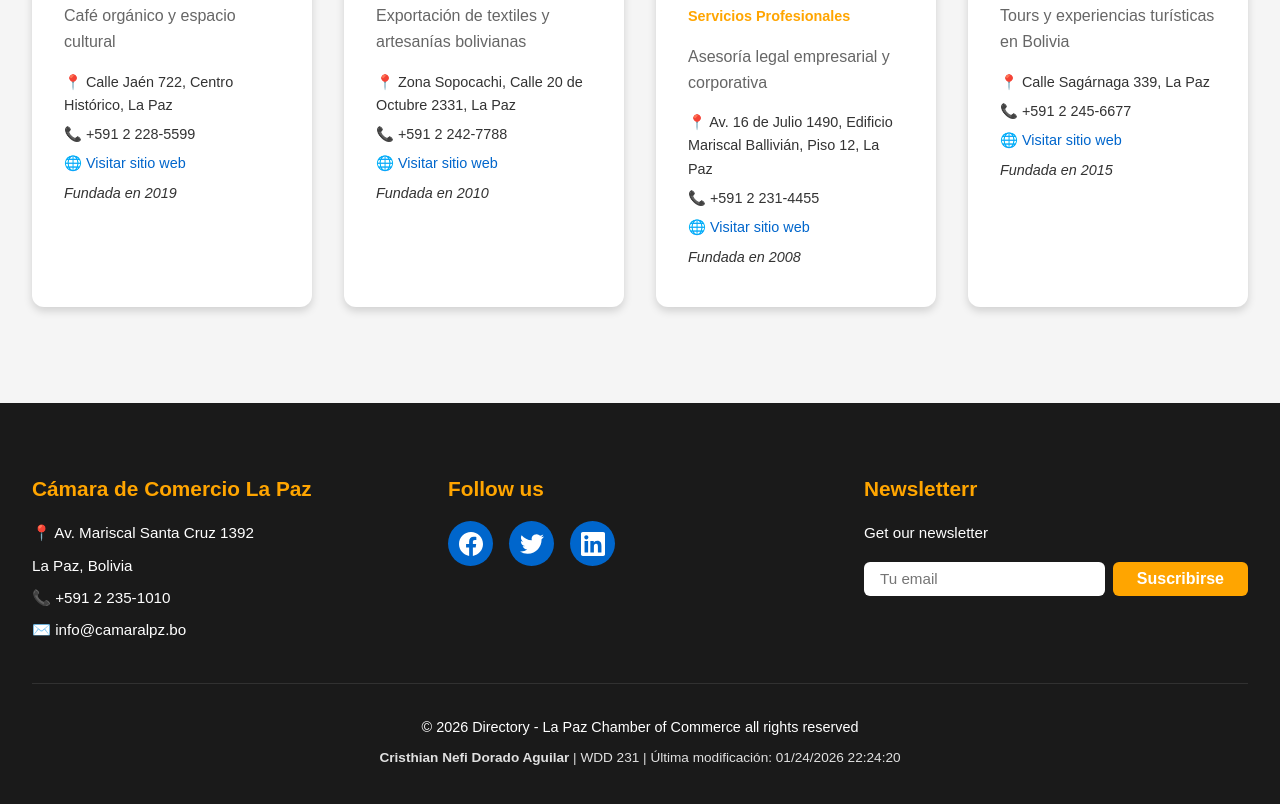
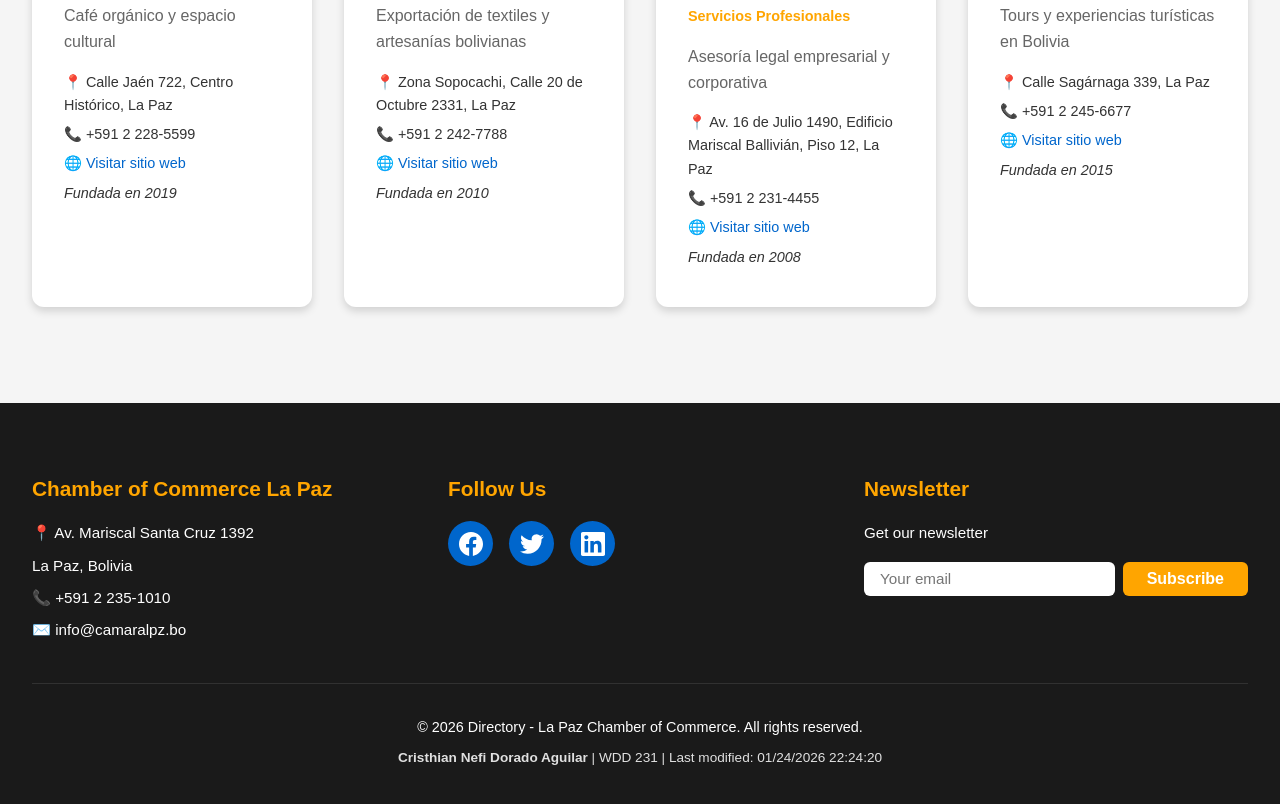
Before and after one commit to cheze22/wdd231, a plain HTML site: page chamber/directory.html in a window 1280 px wide. Shown: the part 1649-2453 px from the top of the page. Drawn offline with Linux system fonts and the light colour scheme.

Commit message:
week02 v2

```diff
--- a/chamber/directory.html
+++ b/chamber/directory.html
@@ -1,12 +1,11 @@
 <!DOCTYPE html>
-<html lang="es">
+<html lang="en">
 <head>
     <meta charset="UTF-8">
     <meta name="viewport" content="width=device-width, initial-scale=1.0">
     <meta name="description" content="Directory of members of the La Paz Chamber of Commerce - Local companies committed to the economic development of our region">
     <meta name="author" content="Cristhian Nefi Dorado Aguilar">
 
-    <!-- Facebook Open Graph Meta Tags -->
     <!-- Facebook Open Graph Meta Tags -->
     <meta property="og:title" content="Directory of members of the La Paz Chamber of Commerce">
     <meta property="og:description" content="Discover the member companies of our chamber of commerce">
@@ -17,11 +16,13 @@
     <title>Directory - La Paz Chamber of Commerce</title>
 
     <!-- Favicon -->
-
-
     <link rel="icon" type="image/png" sizes="32x32" href="images/favicon.png">
     <link rel="icon" type="image/png" sizes="16x16" href="images/favicon.png">
 
+    <!-- Google Fonts -->
+    <link rel="preconnect" href="https://fonts.googleapis.com">
+    <link rel="preconnect" href="https://fonts.gstatic.com" crossorigin>
+    <link href="https://fonts.googleapis.com/css2?family=Poppins:wght@300;400;600;700&family=Roboto:wght@300;400;500;700&display=swap" rel="stylesheet">
 
     <!-- CSS Files -->
     <link rel="stylesheet" href="styles/normalize.css">
@@ -34,11 +35,11 @@
     <header>
         <div class="header-container">
             <div class="logo">
-                <img src="images/image.png" alt="Logo Chamber of Commerce">
+                <img src="images/image.png" alt="Logo Chamber of Commerce La Paz">
                 <h1>Chamber of Commerce<br><span>La Paz</span></h1>
             </div>
 
-            <button id="menu-toggle" aria-label="open nav">
+            <button id="menu-toggle" aria-label="Open navigation menu">
                 <span></span>
                 <span></span>
                 <span></span>
@@ -60,14 +61,12 @@
     <!-- Main Content -->
     <main>
         <div class="directory-container">
-            <h2>Member Directory
-
-            </h2>
+            <h2>Member Directory</h2>
             <p class="intro-text">Get to know the companies that are part of our chamber of commerce and contribute to the economic development of La Paz.</p>
 
             <!-- View Toggle Buttons -->
             <div class="view-controls">
-                <button id="grid-view" class="view-btn active" aria-label="another pv">
+                <button id="grid-view" class="view-btn active" aria-label="Grid view">
                     <svg xmlns="http://www.w3.org/2000/svg" width="24" height="24" viewBox="0 0 24 24" fill="none" stroke="currentColor" stroke-width="2">
                         <rect x="3" y="3" width="7" height="7"></rect>
                         <rect x="14" y="3" width="7" height="7"></rect>
@@ -76,7 +75,7 @@
                     </svg>
                     Grid
                 </button>
-                <button id="list-view" class="view-btn" aria-label="Vista de lista">
+                <button id="list-view" class="view-btn" aria-label="List view">
                     <svg xmlns="http://www.w3.org/2000/svg" width="24" height="24" viewBox="0 0 24 24" fill="none" stroke="currentColor" stroke-width="2">
                         <line x1="8" y1="6" x2="21" y2="6"></line>
                         <line x1="8" y1="12" x2="21" y2="12"></line>
@@ -101,7 +100,7 @@
         <div class="footer-container">
             <div class="footer-info">
                 <div class="footer-section contact-info">
-                    <h3>Cámara de Comercio La Paz</h3>
+                    <h3>Chamber of Commerce La Paz</h3>
                     <p>📍 Av. Mariscal Santa Cruz 1392</p>
                     <p>La Paz, Bolivia</p>
                     <p>📞 +591 2 235-1010</p>
@@ -109,7 +108,7 @@
                 </div>
 
                 <div class="footer-section social-media">
-                    <h3>Follow us</h3>
+                    <h3>Follow Us</h3>
                     <div class="social-links">
                         <a href="https://facebook.com" target="_blank" aria-label="Facebook">
                             <svg xmlns="http://www.w3.org/2000/svg" width="24" height="24" viewBox="0 0 24 24" fill="currentColor">
@@ -130,20 +129,20 @@
                 </div>
 
                 <div class="footer-section newsletter">
-                    <h3>Newsletterr</h3>
+                    <h3>Newsletter</h3>
                     <p>Get our newsletter</p>
                     <form class="newsletter-form">
-                        <input type="email" placeholder="Tu email" aria-label="Email para newsletter">
-                        <button type="submit">Suscribirse</button>
+                        <input type="email" placeholder="Your email" aria-label="Email for newsletter">
+                        <button type="submit">Subscribe</button>
                     </form>
                 </div>
             </div>
 
             <div class="footer-bottom">
-                <p>&copy; <span id="current-year"></span> Directory - La Paz Chamber of Commerce all rights reserved </p>
+                <p>&copy; <span id="current-year"></span> Directory - La Paz Chamber of Commerce. All rights reserved.</p>
                 <p class="developer-info">
                     <strong>Cristhian Nefi Dorado Aguilar</strong> | WDD 231 |
-                    Última modificación: <span id="last-modified"></span>
+                    Last modified: <span id="last-modified"></span>
                 </p>
             </div>
         </div>
```
Lines whose indentation alone changed are shown as unchanged.
